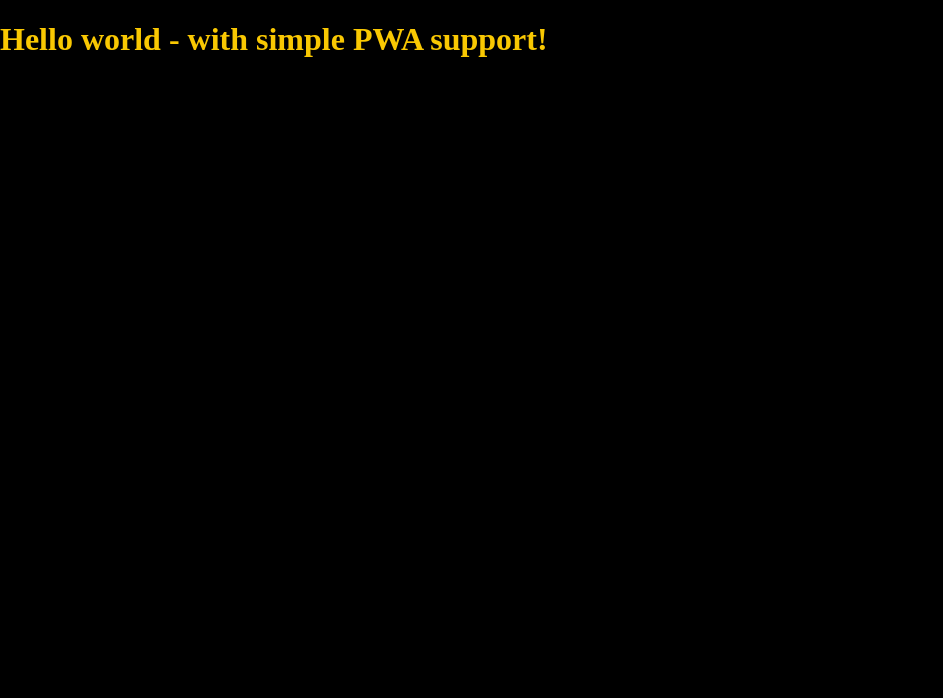
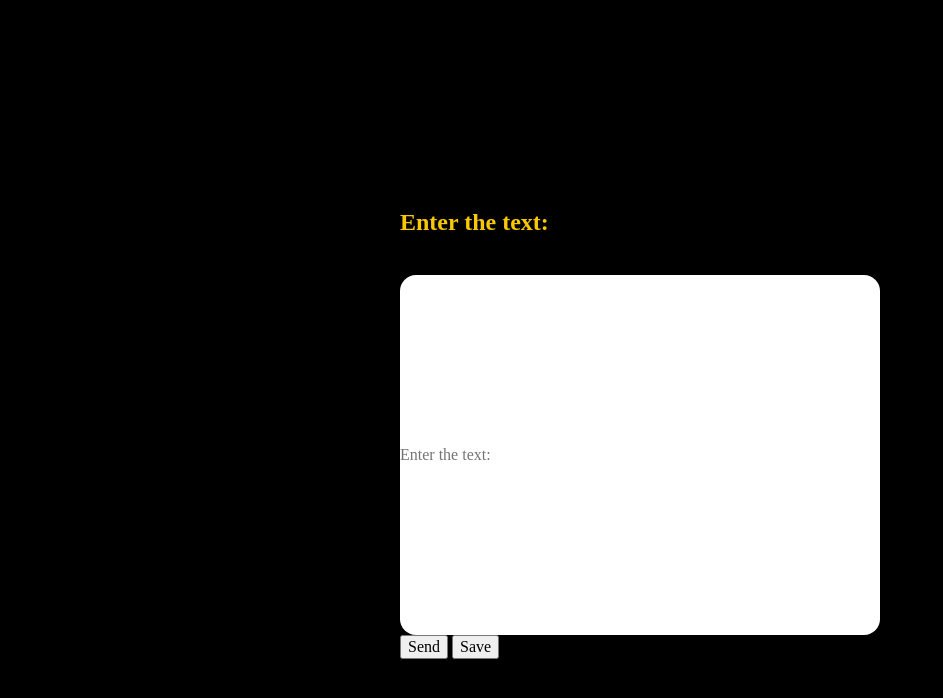
Before and after one commit to dawiddomaradzki/simple-editor, a website: page src/content/index.html in a window 1280 px wide. Shown: the whole page, without its empty margins (0-943 px from the left). Drawn offline with nearby package versions, Linux system fonts and the light colour scheme; files that its build step writes are made by us from their sources.

Commit message:
basic scheme

```diff
--- a/package.json
+++ b/package.json
@@ -28,7 +28,7 @@
     "babel-loader": "^8.0.6",
     "browser-sync": "^2.26.7",
     "gh-pages": "^2.0.1",
-    "gulp": "^4.0.1",
+    "gulp": "^4.0.2",
     "gulp-autoprefixer": "^6.1.0",
     "gulp-babel": "^8.0.0",
     "gulp-notify": "^3.2.0",
--- a/src/content/index.html
+++ b/src/content/index.html
@@ -1,40 +1,28 @@
 <!DOCTYPE html>
 <html lang="en">
+
 <head>
   <meta charset="UTF-8" />
   <meta name="viewport" content="width=device-width, initial-scale=1.0" />
   <meta http-equiv="X-UA-Compatible" content="ie=edge" />
-    <title>Site title</title>
+  <title>My editor</title>
   <meta name="description" content="Description" />
-
-    <!-- Title -->
-    <meta property="og:title" content="" />
-    <!-- OPTIONAL description. 2-4 sentences. -->
-    <meta property="og:description" content="" />
-    <!-- full url with http(s) ie. https://maciejkorsan.github.io/my-repo/ -->
-    <meta property="og:url" content="" />
-    <!-- full url to the image with http(s) ie. https://maciejkorsan.github.io/my-repo/assets/img/fb.png. Facebook suggests at least 1200 x 630. -->
-    <meta property="og:image" content="https://maciejkorsan.com/wtf-gulp-starter/assets/img/cover.png" />
-
-    <link rel="manifest" href="manifest.json" />
-    <meta name="apple-mobile-web-app-capable" content="yes" />
-    <link
-      rel="apple-touch-icon"
-      sizes="192x192"
-      href="assets/pwa/icons/icon-192x192.png"
-    />
-
-    <link
-      rel="icon"
-      type="image/png"
-      href="assets/pwa/icons/icon-192x192.png"
-    />
-
   <link rel="stylesheet" href="css/main.css" />
 </head>
+
 <body>
-    <h1>Hello world - with simple PWA support!</h1>
+  <main>
+    <form class="editor">
+      <label for="enter" class="editor__label"> <h2>Enter the text: </h2><br></label>
+      <input type="text" class="editor__enter" placeholder="Enter the text:" id="enter" name="enter">
+      <div>
+        <button class="editor__button" aria-label="Wyślij" onclick="void(0)">Send</button>
+        <button class="editor__button" aria-label="Zapisz" onclick="void(0)">Save</button>
+      </div>
+    </form>
+  </main>
 
   <script src="js/main.js"></script>
 </body>
+
 </html>
--- a/src/scss/main.scss
+++ b/src/scss/main.scss
@@ -1,16 +1,39 @@
 @import "_normalize";
 @import "_variables";
-
 
 html {
   box-sizing: border-box;
 }
 
-*, *:before, *:after {
+*,
+*:before,
+*:after {
   box-sizing: inherit;
 }
 
 body {
   color: $yellow;
   background: $violet;
+  min-height: 100vh;
+  margin: 32px;
+  display: flex;
+  align-items: center;
+  justify-content: center;
 }
+
+.editor {
+  margin: 16px;
+  &__enter {
+    height: 360px;
+    width: 480px;
+    border-radius: 16px;
+    padding: 0;
+    border: 0;
+  }
+}
+
+.editor__label {
+}
+
+.editor__enter {
+}
```
Also changed, not shown: 1 other file. Lines whose indentation alone changed are shown as unchanged.
